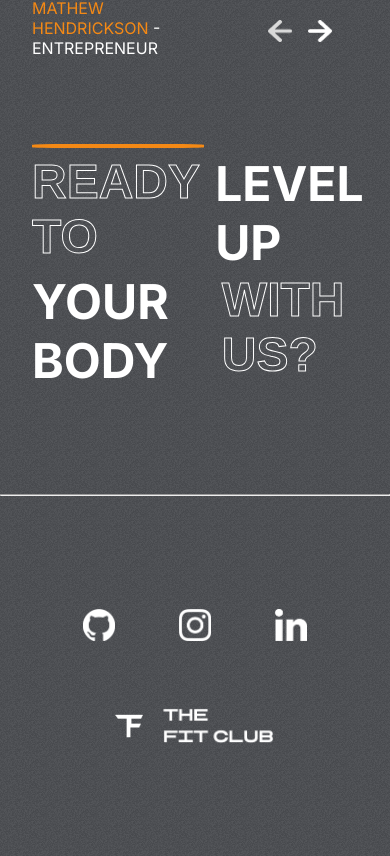
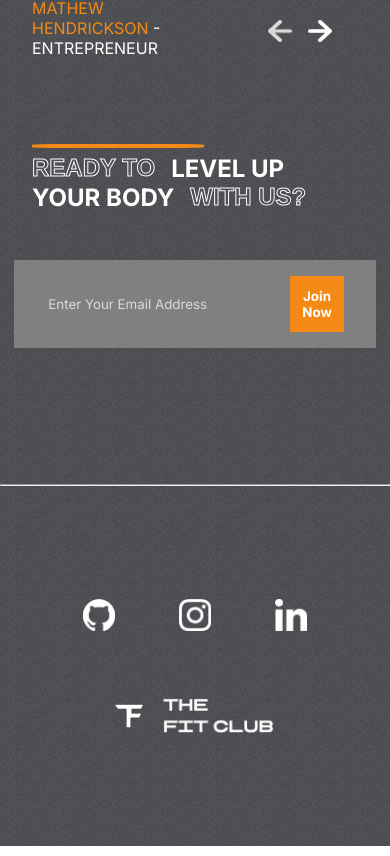
Before and after one commit to Harshu467/GYM, a React (Create React App) app: page / in a window 390 px wide. Shown: the part 4135-4991 px from the top of the page. Built offline with nearby package versions, Linux system fonts and the light colour scheme.

Commit message:
Responsive

```diff
--- a/src/Components/Join/Join.css
+++ b/src/Components/Join/Join.css
@@ -46,3 +46,16 @@
     background: var(--orange);
     color: white;
 }
+@media screen and (max-width:760px) {
+    .join{
+        flex-direction: column;
+        gap: 1rem;
+    }
+    .left-j{
+        flex-direction: column;
+        font-size: x-large;
+    }
+    .right-j{
+        padding: 2rem;
+    }
+}
```
